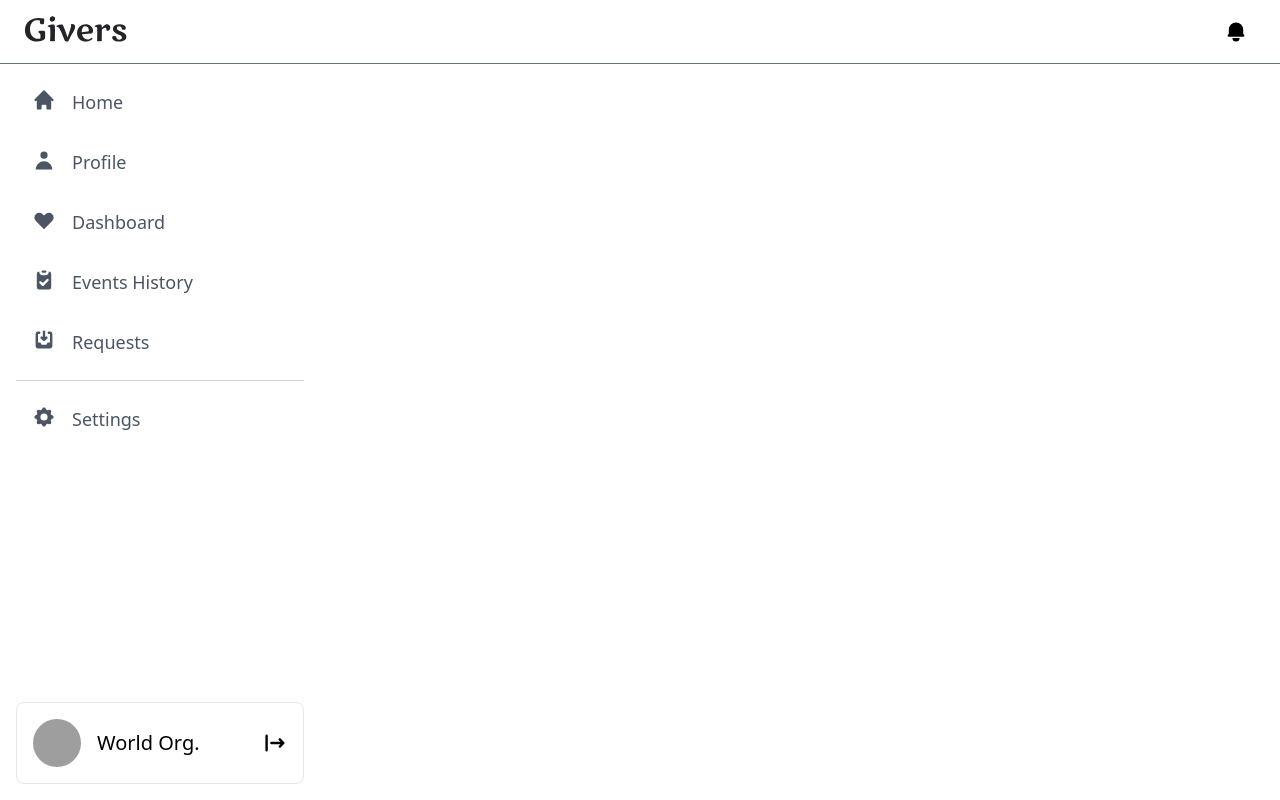
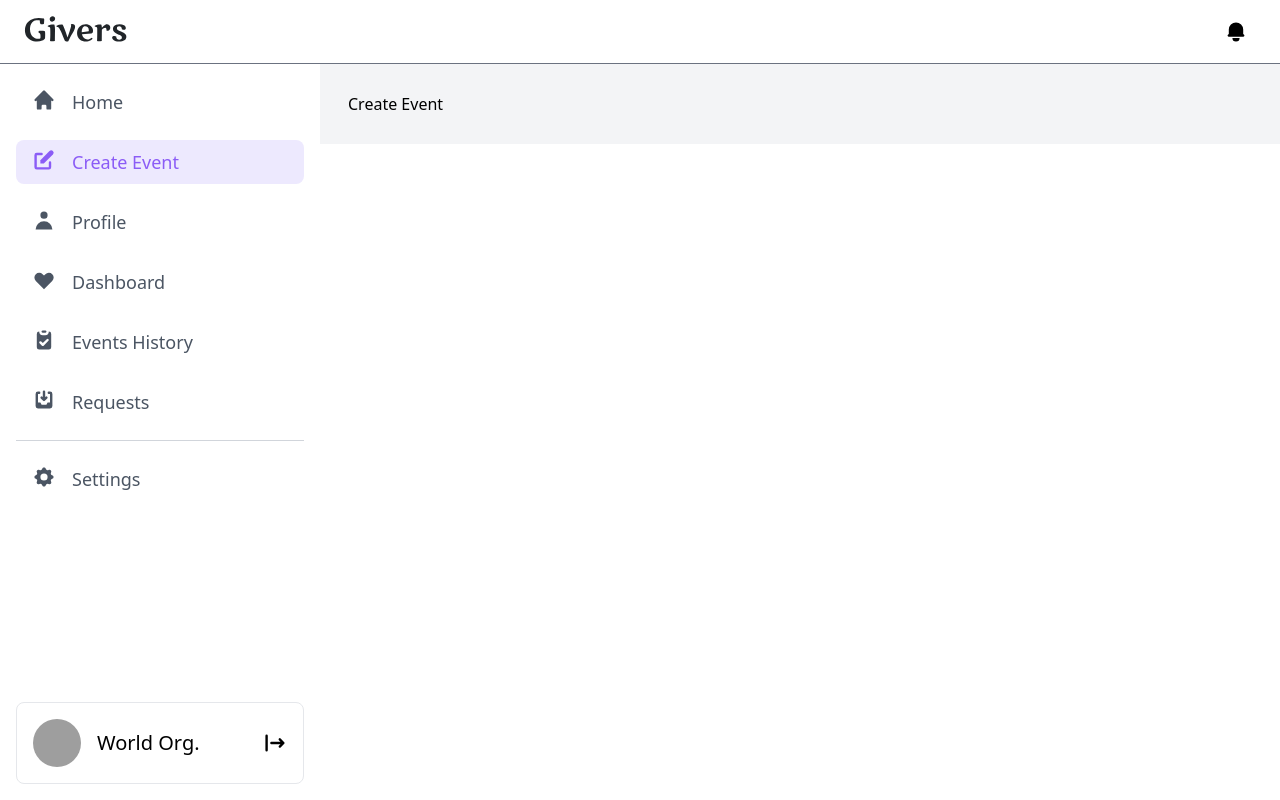
Before and after one commit to Bibek99/givers-frontend, a React (Create React App) app: page /org/create in a window 1280 px wide. Built offline with nearby package versions, Linux system fonts and the light colour scheme; grey boxes are pictures that could not be loaded.

Commit message:
create event route and page

```diff
--- /dev/null
+++ b/src/components/forms/createEvent/CreateEvent.js
@@ -0,0 +1,7 @@
+import React from 'react';
+
+const CreateEvent = () => {
+    return <div>Create Event</div>;
+};
+
+export default CreateEvent;
--- a/src/pages/OrgDashboard.js
+++ b/src/pages/OrgDashboard.js
@@ -4,6 +4,7 @@ import OrgSidebar from '../components/Sidebars/OrgSidebar';
 import DashboardNavbar from '../components/navs/DashboardNavbar';
 import { Switch, Route } from 'react-router-dom';
 import EventLists from '../components/lists/EventLists';
+import CreateEvent from '../components/forms/createEvent/CreateEvent';
 
 const OrgDashboard = () => {
     const [isSidebarOpen, setSidebarOpen] = useState(false);
@@ -27,6 +28,11 @@ const OrgDashboard = () => {
                         <Route path="/org" exact>
                             <div className="w-full flex space-y-4 flex-col m-5 p-2">
                                 <EventLists />
+                            </div>
+                        </Route>
+                        <Route path="/org/create" exact>
+                            <div className="w-full flex space-y-4 flex-col m-5 p-2">
+                                <CreateEvent />
                             </div>
                         </Route>
                         <Route path="/org/profile">
--- a/src/routes/orgNavLinkRoutes.js
+++ b/src/routes/orgNavLinkRoutes.js
@@ -5,6 +5,7 @@ import {
     ClipboardCheckIcon,
     InboxInIcon,
     CogIcon,
+    PencilAltIcon,
 } from '@heroicons/react/solid';
 
 export const orgNavLinkRoutes = [
@@ -12,8 +13,12 @@ export const orgNavLinkRoutes = [
         path: '/org',
         name: 'Home',
         icon: <HomeIcon className="h-6 w-6" />,
-        onclick: () => console.log('home'),
         exact: true,
+    },
+    {
+        path: '/org/create',
+        name: 'Create Event',
+        icon: <PencilAltIcon className="h-6 w-6" />,
     },
     {
         path: '/org/profile',
```
